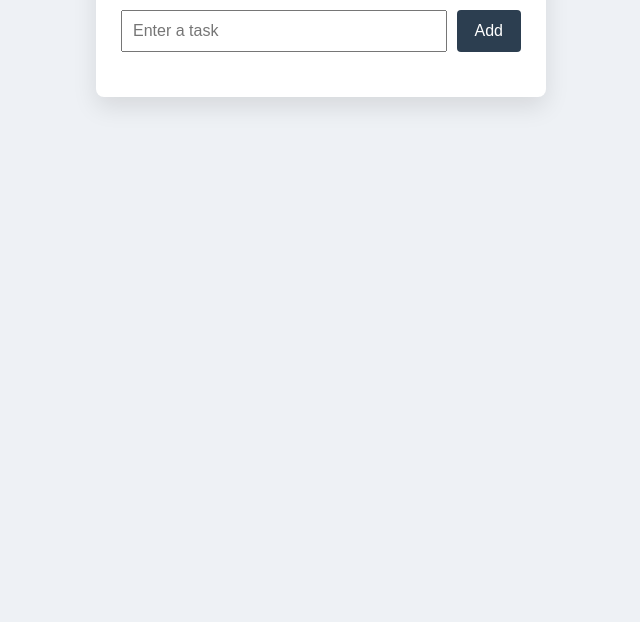
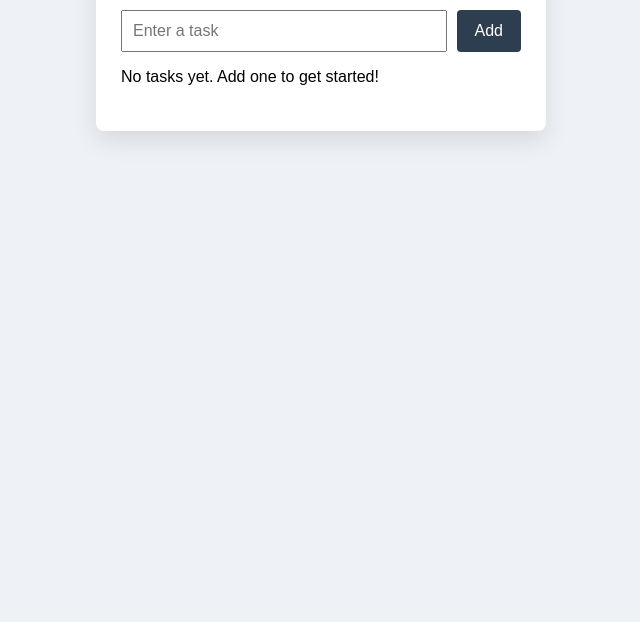
Before and after one commit to jishnugajjala/todo-app, a plain HTML site: page index.html in a window 1280 px wide. Shown: the part 178-800 px from the top of the page, without its empty margins (319-959 px from the left). Drawn offline with Linux system fonts and the light colour scheme.

Commit message:
updated changes

```diff
--- a/index.html
+++ b/index.html
@@ -16,6 +16,7 @@
             <button id="addTaskBtn">Add</button>
         </div>
 
+        <p id="emptyMsg" class="empty-state">No tasks yet. Add one to get started!</p>
         <ul id="taskList"></ul>
     </div>
 
```
